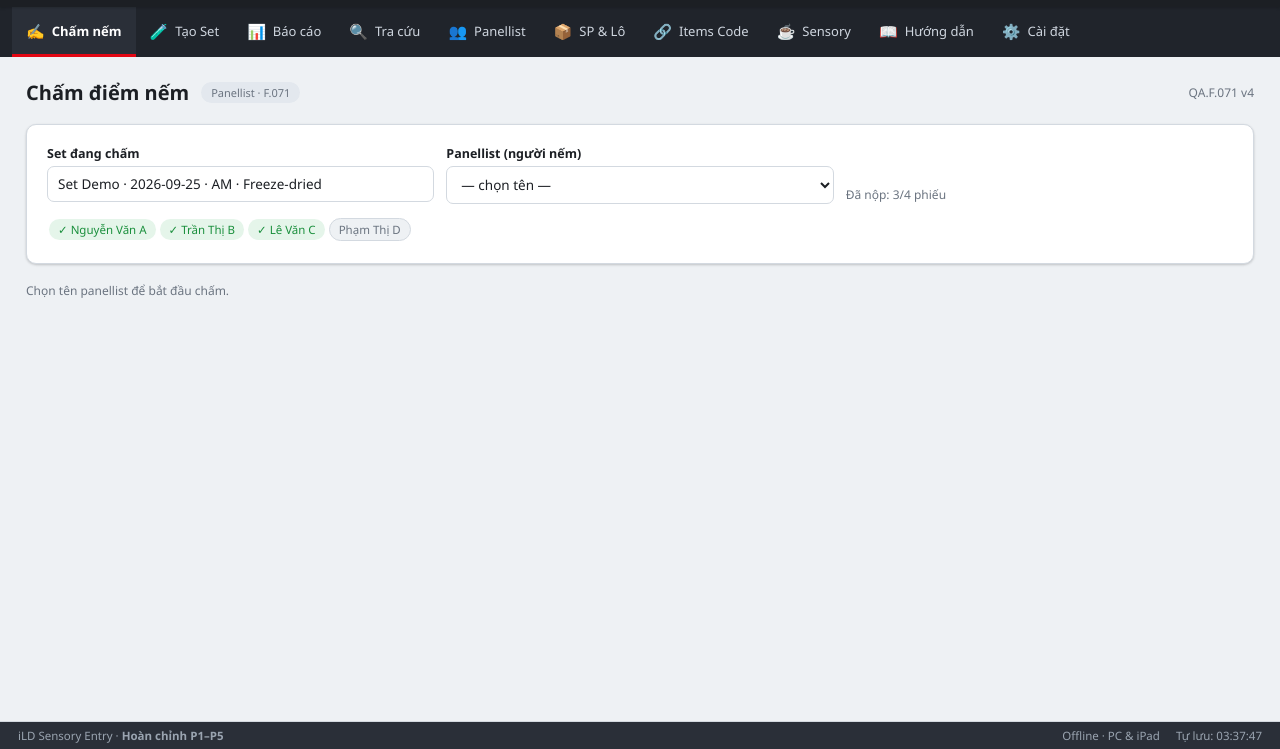
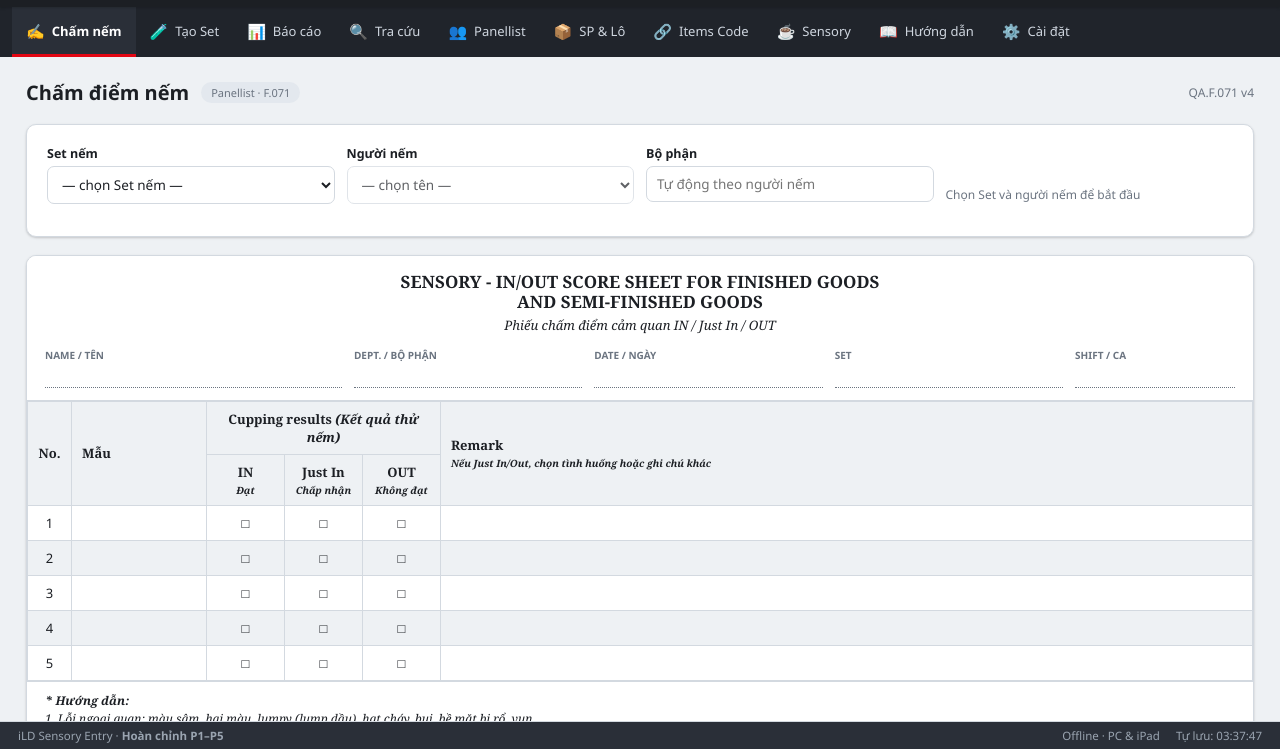
Before and after one commit to ngocthanhthien/Sensory-App, a plain HTML site: page index.html in a window 1280 px wide. Shown: the part 51-800 px from the top of the page. Drawn offline with Linux system fonts and the light colour scheme.

Commit message:
Update index.html

```diff
--- a/index.html
+++ b/index.html
@@ -346,6 +346,8 @@ function toggleTheme(){ const b=document.body; const dark=b.dataset.theme==='dar
 const navItems=document.querySelectorAll('.nav-item');
 const panels=document.querySelectorAll('.panel');
 function switchTab(tabId){
+  const previousTab=document.querySelector('.panel.active')?.id;
+  if(tabId==='tab-scoring'&&previousTab!=='tab-scoring'&&typeof SC_SESSION!=='undefined'){SC_SESSION={setId:'',panelId:''};STATE.currentPanellistId=null;SC_DRAFT={};}
   panels.forEach(p=>p.classList.toggle('active',p.id===tabId));
   navItems.forEach(n=>n.classList.toggle('active',n.dataset.tab===tabId));
   document.querySelector(`.nav-item[data-tab="${tabId}"]`)?.scrollIntoView({behavior:'smooth',block:'nearest',inline:'center'});
@@ -355,25 +357,39 @@ function switchTab(tabId){
 navItems.forEach(item=>item.addEventListener('click',()=>switchTab(item.dataset.tab)));
 
 /* ===================== [SCORING] F.071 ===================== */
+let SC_SESSION={setId:'',panelId:''};
+const scoringSet=()=>STATE.sets.find(s=>s.id===SC_SESSION.setId)||null;
 function renderScoring(){
-  const box=$('#scoringBody'),set=curSet();
-  if(!set){ box.innerHTML=`<div class="ph"><span class="big">🧪</span>Chưa có Set nếm nào đang mở.<br>QA vào tab <b>Tạo Set nếm</b> để mở buổi nếm.</div>`; return; }
-  const opts=STATE.panellists.map(p=>`<option value="${p.id}" ${p.id===STATE.currentPanellistId?'selected':''}>${esc(p.name)} — ${esc(p.dept)}</option>`).join('');
-  const done=set.scores||{};
-  const doneList=STATE.panellists.map(p=>done[p.id]?`<span class="pill-done">✓ ${esc(p.name)}</span>`:`<span class="pill-wait">${esc(p.name)}</span>`).join('');
+  const box=$('#scoringBody'),set=scoringSet(),person=STATE.panellists.find(p=>p.id===SC_SESSION.panelId)||null;
+  const setOpts=STATE.sets.filter(s=>s.status==='open').map(s=>`<option value="${s.id}" ${s.id===SC_SESSION.setId?'selected':''}>${esc(setLabel(s))} · ${esc(s.sampleType)}</option>`).join('');
+  const opts=STATE.panellists.map(p=>`<option value="${p.id}" ${p.id===SC_SESSION.panelId?'selected':''}>${esc(p.name)}</option>`).join('');
+  const done=set?.scores||{};
+  const doneList=set?STATE.panellists.map(p=>done[p.id]?`<span class="pill-done">✓ ${esc(p.name)}</span>`:`<span class="pill-wait">${esc(p.name)}</span>`).join(''):'';
   box.innerHTML=`<div class="card">
-    <div class="row c3">
-      <div><label class="f">Set đang chấm</label><input class="t" value="${esc(set.name)} · ${esc(set.date)} · ${set.shift} · ${esc(set.sampleType)}" disabled></div>
-      <div><label class="f">Panellist (người nếm)</label><select class="s" id="scPanel" onchange="scPickPanel()"><option value="">— chọn tên —</option>${opts}</select></div>
-      <div style="align-self:end"><span class="hint">Đã nộp: ${Object.keys(done).length}/${STATE.panellists.length} phiếu</span></div>
-    </div><div style="margin-top:4px">${doneList||'<span class="hint">Chưa có panellist — thêm ở Master Data</span>'}</div></div>
+    <div class="row c4">
+      <div><label class="f">Set nếm</label><select class="s" id="scSet" onchange="scPickSet()"><option value="">— chọn Set nếm —</option>${setOpts}</select></div>
+      <div><label class="f">Người nếm</label><select class="s" id="scPanel" onchange="scPickPanel()" ${set?'':'disabled'}><option value="">— chọn tên —</option>${opts}</select></div>
+      <div><label class="f">Bộ phận</label><input class="t" value="${esc(person?.dept||'')}" placeholder="Tự động theo người nếm" disabled></div>
+      <div style="align-self:end"><span class="hint">${set?'Đã nộp: '+Object.keys(done).length+'/'+STATE.panellists.length+' phiếu':'Chọn Set và người nếm để bắt đầu'}</span></div>
+    </div><div style="margin-top:4px">${doneList}</div></div>
     <div id="scGrid"></div>`;
   renderScoreGrid();
 }
-function scPickPanel(){ STATE.currentPanellistId=$('#scPanel').value||null; renderScoreGrid(); }
+function scPickSet(){SC_SESSION.setId=$('#scSet').value||'';SC_SESSION.panelId='';STATE.currentPanellistId=null;SC_DRAFT={};renderScoring();}
+function scPickPanel(){SC_SESSION.panelId=$('#scPanel').value||'';STATE.currentPanellistId=SC_SESSION.panelId||null;SC_DRAFT={};renderScoring();}
+function renderBlankScoreSheet(){
+  const blankRows=Array.from({length:5},(_,i)=>`<tr><td>${i+1}</td><td class="l">&nbsp;</td><td>□</td><td>□</td><td>□</td><td class="remark-na">&nbsp;</td></tr>`).join('');
+  return `<div class="score-sheet score-sheet-empty"><div class="score-form-head"><div class="score-form-title">Sensory - In/Out Score Sheet for Finished Goods<br>and Semi-Finished Goods</div>
+    <div class="score-form-sub">Phiếu chấm điểm cảm quan IN / Just In / OUT</div>
+    <div class="score-meta"><div><b>Name / Tên</b><span>&nbsp;</span></div><div><b>Dept. / Bộ phận</b><span>&nbsp;</span></div><div><b>Date / Ngày</b><span>&nbsp;</span></div><div><b>Set</b><span>&nbsp;</span></div><div><b>Shift / Ca</b><span>&nbsp;</span></div></div></div>
+    <div class="tbl-wrap"><table class="grid score-table"><thead><tr><th rowspan="2" style="width:44px">No.</th><th rowspan="2" class="l">Mẫu</th><th colspan="3">Cupping results <i>(Kết quả thử nếm)</i></th><th rowspan="2" class="l remark-col">Remark<br><small>Nếu Just In/Out, chọn tình huống hoặc ghi chú khác</small></th></tr>
+      <tr><th class="result-col">IN<small>Đạt</small></th><th class="result-col">Just In<small>Chấp nhận</small></th><th class="result-col">OUT<small>Không đạt</small></th></tr></thead><tbody>${blankRows}</tbody></table></div>
+    <div class="score-instructions"><b>* Hướng dẫn:</b><br>1. Lỗi ngoại quan: ${CONFIG.ERR_APPEARANCE.map(esc).join(', ')}.<br>2. Lỗi thử nếm: ${CONFIG.ERR_TASTE.map(esc).join(', ')}.</div></div>
+    <div class="hint" style="margin-top:10px;text-align:center">Chọn Set nếm và người nếm để bắt đầu chấm điểm.</div>`;
+}
 function renderScoreGrid(){
-  const wrap=$('#scGrid'),set=curSet(),pid=STATE.currentPanellistId;
-  if(!pid){ wrap.innerHTML=`<div class="hint">Chọn tên panellist để bắt đầu chấm.</div>`; return; }
+  const wrap=$('#scGrid'),set=scoringSet(),pid=SC_SESSION.panelId;
+  if(!set||!pid){wrap.innerHTML=renderBlankScoreSheet();return;}
   const person=STATE.panellists.find(p=>p.id===pid)||{name:'',dept:''};
   scDraftInit();
   const rows=set.samples.map(sm=>{
@@ -408,7 +424,7 @@ function renderScoreGrid(){
   updateScStatus();
 }
 let SC_DRAFT={};
-function scDraftInit(){ const set=curSet(),pid=STATE.currentPanellistId;
+function scDraftInit(){ const set=scoringSet(),pid=SC_SESSION.panelId;
   SC_DRAFT=JSON.parse(JSON.stringify(set.scores[pid]||{}));
   set.samples.forEach(sm=>{if(!SC_DRAFT[sm.no])SC_DRAFT[sm.no]={result:'',appearance:[],taste:[],note:''};
     const sc=SC_DRAFT[sm.no];sc.appearance=Array.isArray(sc.appearance)?sc.appearance:[];sc.taste=Array.isArray(sc.taste)?sc.taste:[];sc.note=sc.note||'';}); }
@@ -416,7 +432,7 @@ function scSet(no,v){ SC_DRAFT[no].result=v; if(v==='IN'){SC_DRAFT[no].appearanc
 function scRemarkValue(sc){if(sc.appearance?.length)return 'A:'+sc.appearance[0];if(sc.taste?.length)return 'T:'+sc.taste[0];return '';}
 function scRemark(no,value){const sc=SC_DRAFT[no];sc.appearance=[];sc.taste=[];if(value.startsWith('A:'))sc.appearance=[value.slice(2)];if(value.startsWith('T:'))sc.taste=[value.slice(2)];updateScStatus();}
 function scNote(no,v){ SC_DRAFT[no].note=v; }
-function paintDraft(){ const set=curSet();
+function paintDraft(){ const set=scoringSet();
   set.samples.forEach(sm=>{ const sc=SC_DRAFT[sm.no];
     const tr=[...$('#scGrid').querySelectorAll('tbody tr')].find(r=>r.children[0].textContent==sm.no); if(!tr)return;
     tr.querySelectorAll('.seg label').forEach(l=>l.classList.remove('on'));
@@ -428,10 +444,10 @@ function paintDraft(){ const set=curSet();
     if(!showErr)rb.querySelector('.remark-note').value=''; });
   updateScStatus();
 }
-function updateScStatus(){ const set=curSet(); const f=set.samples.filter(sm=>SC_DRAFT[sm.no].result).length;
+function updateScStatus(){ const set=scoringSet();if(!set)return;const f=set.samples.filter(sm=>SC_DRAFT[sm.no].result).length;
   const el=$('#scStatus'); if(el)el.textContent=`Đã chấm ${f}/${set.samples.length} mẫu`; }
 function scSubmit(){
-  const set=curSet(),pid=STATE.currentPanellistId; if(!pid)return toast('Chưa chọn panellist','err');
+  const set=scoringSet(),pid=SC_SESSION.panelId;if(!set)return toast('Chưa chọn Set nếm','err');if(!pid)return toast('Chưa chọn người nếm','err');
   for(const sm of set.samples){ const sc=SC_DRAFT[sm.no];
     if(!sc.result)return toast(`Mẫu ${sm.no} chưa chấm`,'err');
     if((sc.result==='JUSTIN'||sc.result==='OUT')&&sc.appearance.length===0&&sc.taste.length===0&&!sc.note.trim())
@@ -439,7 +455,7 @@ function scSubmit(){
   const doSubmit=()=>{ set.scores[pid]=JSON.parse(JSON.stringify(SC_DRAFT));
     if(!set.attendees.includes(pid))set.attendees.push(pid);
     logAudit('Nộp phiếu nếm · '+(STATE.panellists.find(p=>p.id===pid)?.name||pid)+' · '+set.name); save();
-    toast('Đã nộp phiếu ✓','ok'); renderScoring(); };
+    SC_SESSION.panelId='';STATE.currentPanellistId=null;SC_DRAFT={};toast('Đã nộp phiếu ✓','ok'); renderScoring(); };
   if(set.scores[pid]) confirmAsk('Panellist này đã có phiếu. Ghi đè phiếu cũ?','Ghi đè',doSubmit); else doSubmit();
 }
 
```
